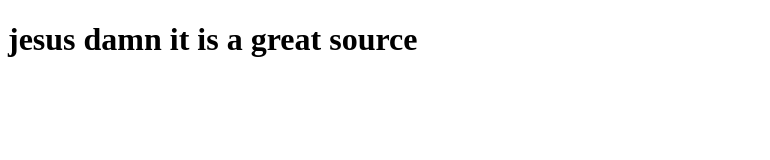
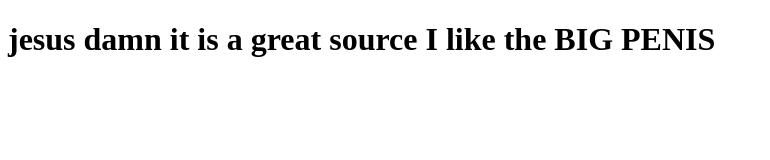
Before and after one commit to Kane2022/Course-test, a plain HTML site: page site/index.html in a window 1280 px wide. Shown: the whole page, without its empty margins (0-770 px from the left). Drawn offline with Linux system fonts and the light colour scheme.

Commit message:
ANother small addition to our pages.

```diff
--- a/site/index.html
+++ b/site/index.html
@@ -6,6 +6,6 @@
 	<title>Hello balls</title>
 </head>
 <body>
-<h1>jesus damn it is a great source</h1>
+<h1>jesus damn it is a great source I like the BIG PENIS</h1>
 </body>
 </html>
```
